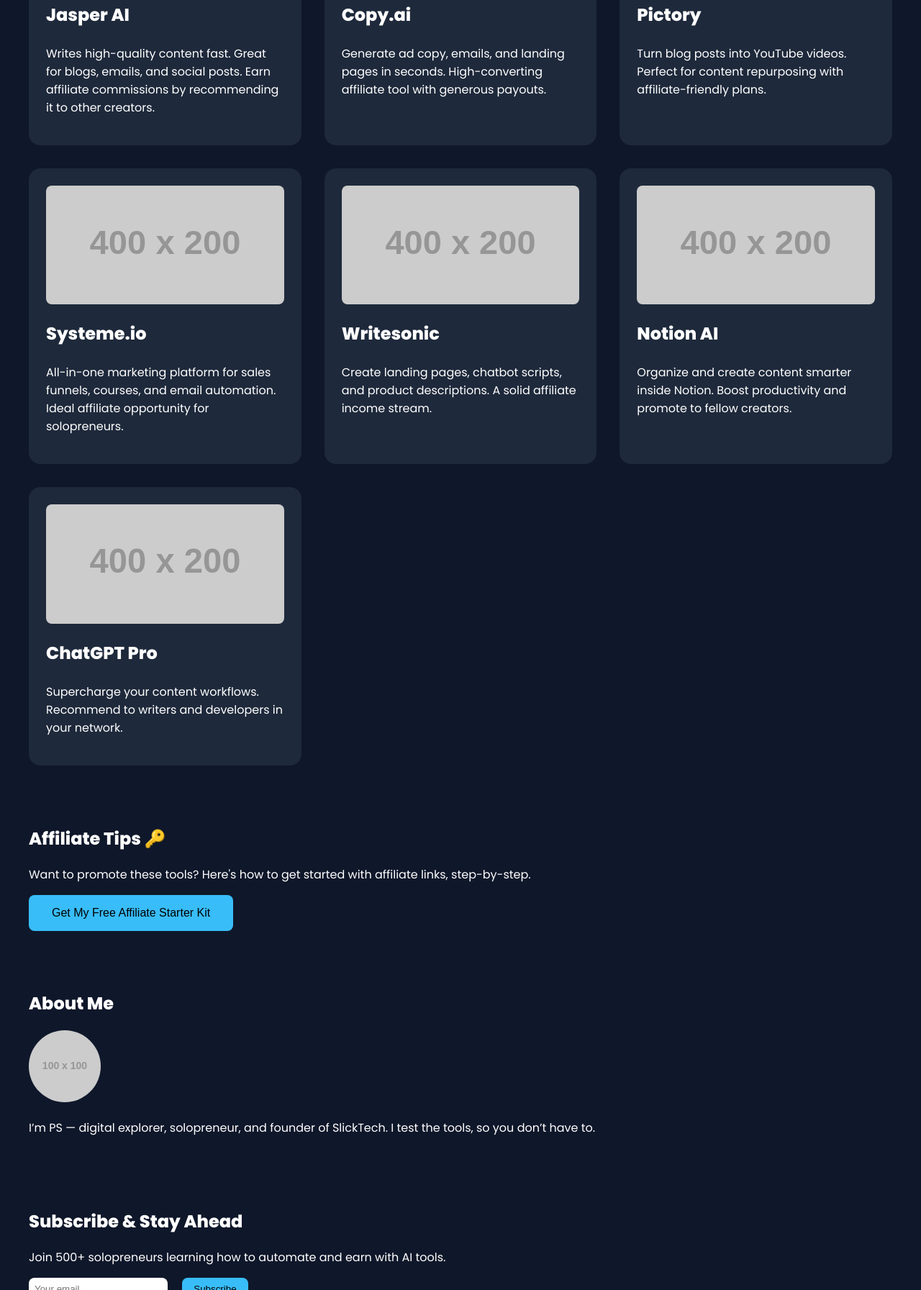
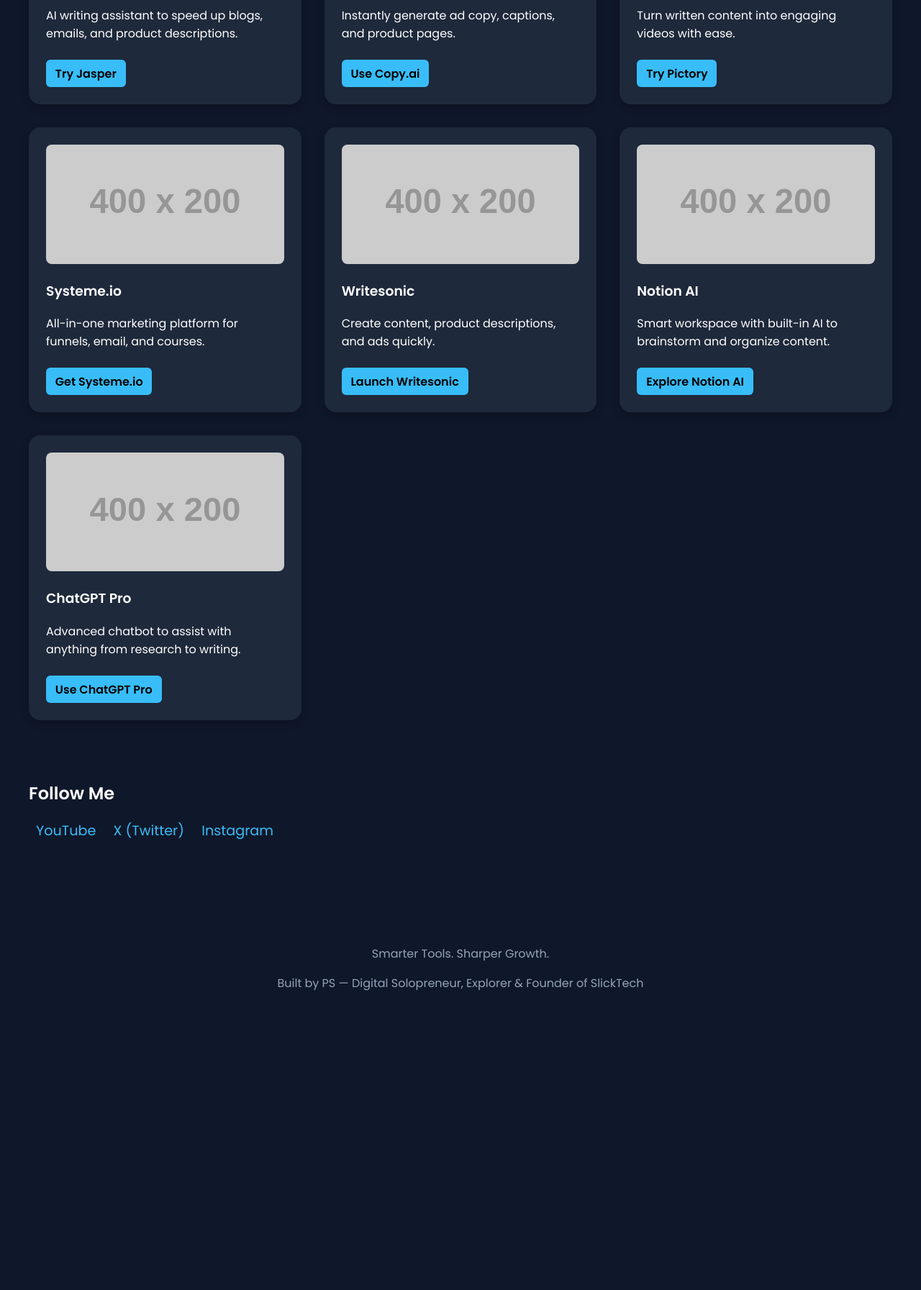
Before and after one commit to PSSlicktech/slicktech-blog, a plain HTML site: page index.html in a window 1280 px wide. Shown: the part 1007-2800 px from the top of the page at 72% size. After the commit the page ends 2434 px from the top, so only its background shows below. Drawn offline with Linux system fonts and the light colour scheme; placeholder pictures from the web are drawn by us.

Commit message:
Add files via upload

```diff
--- a/index.html
+++ b/index.html
@@ -1,105 +1,167 @@
+
 <!DOCTYPE html>
 <html lang="en">
 <head>
-  <meta charset="UTF-8">
-  <meta name="viewport" content="width=device-width, initial-scale=1.0">
-  <title>SlickTech | Top 7 AI Tools to Start Earning Today</title>
-  <link href="https://fonts.googleapis.com/css2?family=Poppins:wght@400;600;800&display=swap" rel="stylesheet">
+  <meta charset="UTF-8" />
+  <meta name="viewport" content="width=device-width, initial-scale=1.0"/>
+  <title>SlickTech | Top 7 AI Tools That Help You Make Money</title>
+  <link href="https://fonts.googleapis.com/css2?family=Poppins:wght@400;600&display=swap" rel="stylesheet"/>
   <style>
-    body { margin: 0; font-family: 'Poppins', sans-serif; background-color: #0f172a; color: white; }
-    header, section, footer { padding: 2rem; max-width: 1200px; margin: auto; }
-    .hero { background: linear-gradient(135deg, #1e3a8a, #0ea5e9); text-align: center; padding: 5rem 2rem; }
-    .hero h1 { font-size: 3rem; margin-bottom: 0.5rem; }
-    .hero p { font-size: 1.25rem; margin-bottom: 1.5rem; }
-    .cta { padding: 1rem 2rem; font-size: 1rem; background-color: #38bdf8; color: black; border: none; border-radius: 8px; cursor: pointer; }
-    .tools { display: grid; grid-template-columns: repeat(auto-fit, minmax(300px, 1fr)); gap: 2rem; }
-    .tool-card { background-color: #1e293b; border-radius: 1rem; padding: 1.5rem; }
-    .tool-card img { width: 100%; height: auto; border-radius: 0.5rem; }
-    .tool-card h3 { margin-top: 1rem; font-size: 1.5rem; }
-    .subscribe-form input { padding: 0.5rem; border-radius: 8px; border: none; margin-right: 1rem; }
-    .subscribe-form button { padding: 0.5rem 1rem; background-color: #38bdf8; border: none; border-radius: 8px; cursor: pointer; }
-    footer { text-align: center; font-size: 0.9rem; color: #94a3b8; }
+    body {
+      margin: 0;
+      font-family: 'Poppins', sans-serif;
+      background-color: #0f172a;
+      color: white;
+    }
+    header, section, footer {
+      padding: 2rem;
+      max-width: 1200px;
+      margin: auto;
+    }
+    .hero {
+      background: linear-gradient(135deg, #1e3a8a, #0ea5e9);
+      text-align: center;
+      padding: 5rem 2rem;
+    }
+    .hero h1 {
+      font-size: 2.5rem;
+    }
+    .hero p {
+      font-size: 1.2rem;
+    }
+    .cta {
+      margin-top: 20px;
+      padding: 12px 24px;
+      font-size: 1rem;
+      background-color: #38bdf8;
+      color: #0f172a;
+      border: none;
+      border-radius: 8px;
+      cursor: pointer;
+      text-decoration: none;
+    }
+    .tools {
+      display: grid;
+      grid-template-columns: repeat(auto-fit, minmax(280px, 1fr));
+      gap: 2rem;
+    }
+    .tool-card {
+      background: #1e293b;
+      padding: 1.5rem;
+      border-radius: 1rem;
+      box-shadow: 0 4px 12px rgba(0,0,0,0.2);
+    }
+    .tool-card img {
+      width: 100%;
+      border-radius: 0.5rem;
+    }
+    .tool-card h3 {
+      margin-top: 1rem;
+    }
+    .tool-card a {
+      display: inline-block;
+      margin-top: 0.5rem;
+      padding: 0.4rem 0.8rem;
+      background-color: #38bdf8;
+      color: black;
+      border-radius: 6px;
+      text-decoration: none;
+      font-weight: bold;
+    }
+    .social-icons a {
+      margin: 0 10px;
+      color: #38bdf8;
+      text-decoration: none;
+      font-size: 1.2rem;
+    }
+    .avatar {
+      border-radius: 50%;
+      width: 100px;
+      height: 100px;
+      object-fit: cover;
+      margin-top: 1rem;
+    }
+    footer {
+      text-align: center;
+      color: #94a3b8;
+      margin-top: 4rem;
+    }
   </style>
 </head>
 <body>
 
 <header class="hero">
-  <h1>Top 7 AI Tools to Start Earning Today</h1>
+  <h1>Top 7 AI Tools That Help You Make Money in 2025</h1>
   <p>Beginner-friendly. Automated. Scalable.</p>
-  <button class="cta">Read the Full Guide</button>
+  <a href="#blog" class="cta">Read the Full Guide</a>
 </header>
 
 <section>
   <h2>Hey, I’m PS 👋</h2>
   <p>I help solopreneurs, creators, and freelancers discover the best AI tools to build passive income through affiliate marketing.</p>
-  <img src="https://via.placeholder.com/100" alt="PS Avatar" style="border-radius: 50%; margin-top: 1rem;">
+  <img src="https://via.placeholder.com/100" alt="Avatar" class="avatar"/>
 </section>
 
-<section>
-  <h2>Top 7 AI Tools That Help You Make Money in 2025</h2>
+<section id="blog">
+  <h2>Top 7 AI Tools That Help You Make Money</h2>
   <div class="tools">
     <div class="tool-card">
-      <img src="https://via.placeholder.com/400x200" alt="Jasper AI">
+      <img src="https://via.placeholder.com/400x200" alt="Jasper AI"/>
       <h3>Jasper AI</h3>
-      <p>Writes high-quality content fast. Great for blogs, emails, and social posts. Earn affiliate commissions by recommending it to other creators.</p>
+      <p>AI writing assistant to speed up blogs, emails, and product descriptions.</p>
+      <a href="#">Try Jasper</a>
     </div>
     <div class="tool-card">
-      <img src="https://via.placeholder.com/400x200" alt="Copy.ai">
+      <img src="https://via.placeholder.com/400x200" alt="Copy.ai"/>
       <h3>Copy.ai</h3>
-      <p>Generate ad copy, emails, and landing pages in seconds. High-converting affiliate tool with generous payouts.</p>
+      <p>Instantly generate ad copy, captions, and product pages.</p>
+      <a href="#">Use Copy.ai</a>
     </div>
     <div class="tool-card">
-      <img src="https://via.placeholder.com/400x200" alt="Pictory">
+      <img src="https://via.placeholder.com/400x200" alt="Pictory"/>
       <h3>Pictory</h3>
-      <p>Turn blog posts into YouTube videos. Perfect for content repurposing with affiliate-friendly plans.</p>
+      <p>Turn written content into engaging videos with ease.</p>
+      <a href="#">Try Pictory</a>
     </div>
     <div class="tool-card">
-      <img src="https://via.placeholder.com/400x200" alt="Systeme.io">
+      <img src="https://via.placeholder.com/400x200" alt="Systeme.io"/>
       <h3>Systeme.io</h3>
-      <p>All-in-one marketing platform for sales funnels, courses, and email automation. Ideal affiliate opportunity for solopreneurs.</p>
+      <p>All-in-one marketing platform for funnels, email, and courses.</p>
+      <a href="#">Get Systeme.io</a>
     </div>
     <div class="tool-card">
-      <img src="https://via.placeholder.com/400x200" alt="Writesonic">
+      <img src="https://via.placeholder.com/400x200" alt="Writesonic"/>
       <h3>Writesonic</h3>
-      <p>Create landing pages, chatbot scripts, and product descriptions. A solid affiliate income stream.</p>
+      <p>Create content, product descriptions, and ads quickly.</p>
+      <a href="#">Launch Writesonic</a>
     </div>
     <div class="tool-card">
-      <img src="https://via.placeholder.com/400x200" alt="Notion AI">
+      <img src="https://via.placeholder.com/400x200" alt="Notion AI"/>
       <h3>Notion AI</h3>
-      <p>Organize and create content smarter inside Notion. Boost productivity and promote to fellow creators.</p>
+      <p>Smart workspace with built-in AI to brainstorm and organize content.</p>
+      <a href="#">Explore Notion AI</a>
     </div>
     <div class="tool-card">
-      <img src="https://via.placeholder.com/400x200" alt="ChatGPT Pro">
+      <img src="https://via.placeholder.com/400x200" alt="ChatGPT Pro"/>
       <h3>ChatGPT Pro</h3>
-      <p>Supercharge your content workflows. Recommend to writers and developers in your network.</p>
+      <p>Advanced chatbot to assist with anything from research to writing.</p>
+      <a href="#">Use ChatGPT Pro</a>
     </div>
   </div>
 </section>
 
 <section>
-  <h2>Affiliate Tips 🔑</h2>
-  <p>Want to promote these tools? Here's how to get started with affiliate links, step-by-step.</p>
-  <button class="cta">Get My Free Affiliate Starter Kit</button>
-</section>
-
-<section>
-  <h2>About Me</h2>
-  <img src="https://via.placeholder.com/100" alt="PS photo" style="border-radius: 50%;">
-  <p>I’m PS — digital explorer, solopreneur, and founder of SlickTech. I test the tools, so you don’t have to.</p>
-</section>
-
-<section>
-  <h2>Subscribe & Stay Ahead</h2>
-  <p>Join 500+ solopreneurs learning how to automate and earn with AI tools.</p>
-  <form class="subscribe-form">
-    <input type="email" placeholder="Your email" required>
-    <button type="submit">Subscribe</button>
-  </form>
+  <h2>Follow Me</h2>
+  <div class="social-icons">
+    <a href="https://youtube.com/@slicktechps">YouTube</a>
+    <a href="https://x.com/slicktechps">X (Twitter)</a>
+    <a href="https://instagram.com/slicktechps">Instagram</a>
+  </div>
 </section>
 
 <footer>
-  <p>© 2025 SlickTech — Smarter Tools. Sharper Growth.</p>
-  <p>Follow us on <a href="#">X</a>, <a href="#">LinkedIn</a>, <a href="#">Instagram</a></p>
+  <p>Smarter Tools. Sharper Growth.</p>
+  <p>Built by PS — Digital Solopreneur, Explorer & Founder of SlickTech</p>
 </footer>
 
 </body>
```
